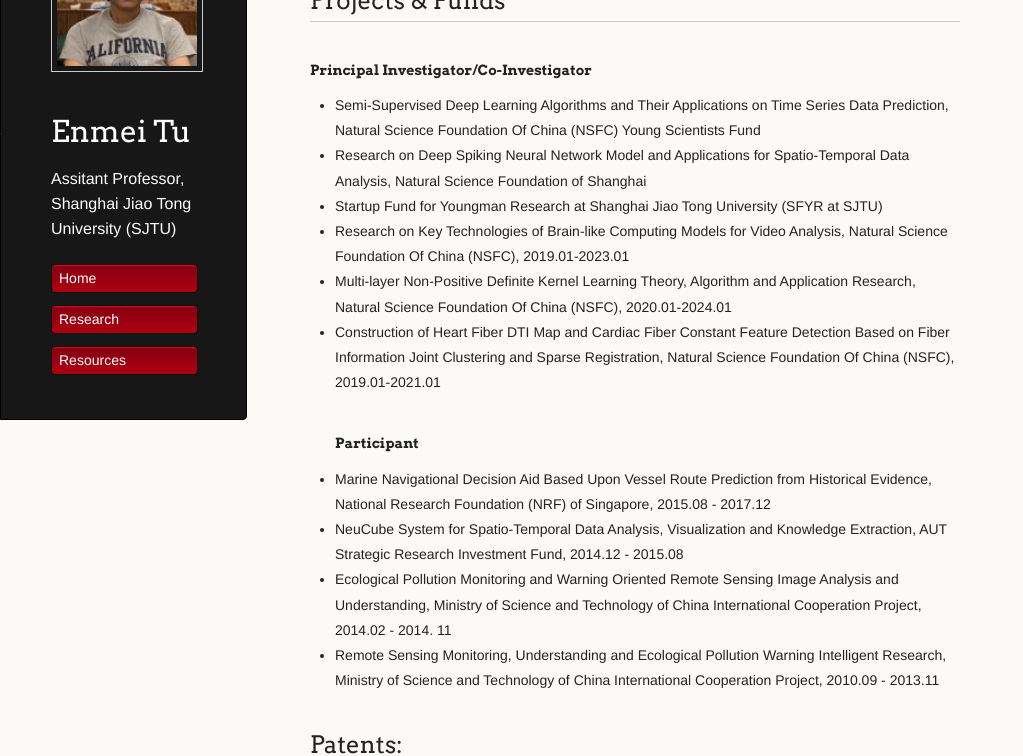
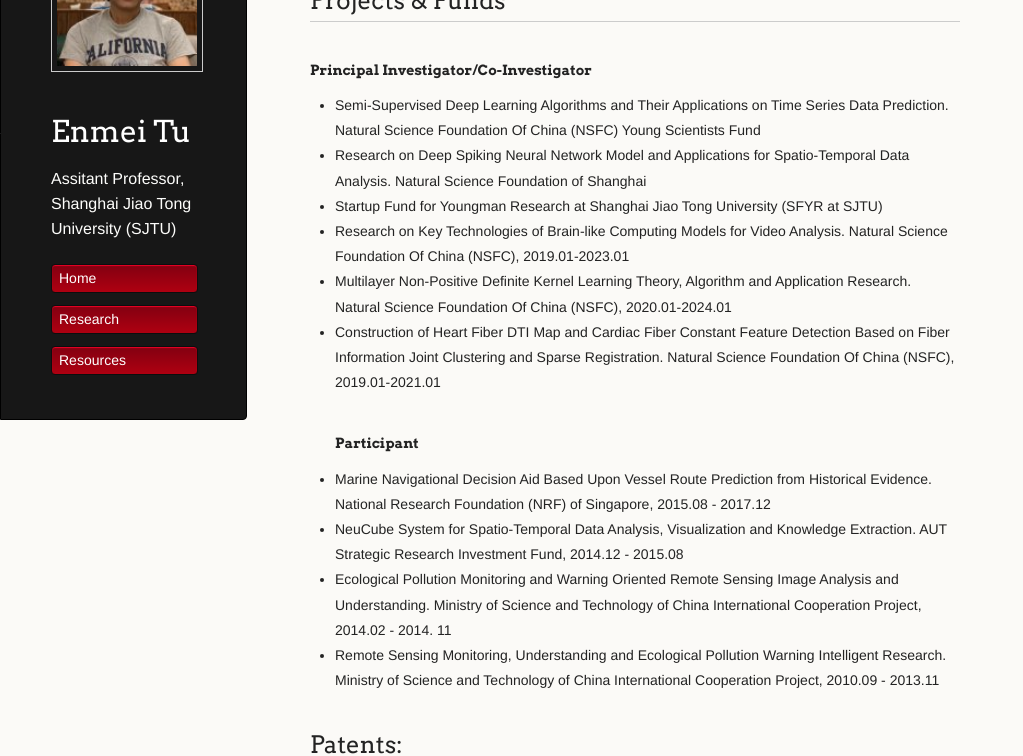
Before and after one commit to hellotem/enmeitu.github.io, a Jekyll site: the page built from research/index.md, in a window 1280 px wide and 1400 px high, scrolled down 724 px. Shown: the part 163-919 px from the top of the window, without its empty margins (0-1023 px from the left). Built offline with Jekyll 4.4.1, drawn with Linux system fonts in a browser that asks for light colours; our own code applies the rules of GitHub Pages for plain Markdown files.

Commit message:
Update index.md

```diff
--- a/research/index.md
+++ b/research/index.md
@@ -10,17 +10,17 @@
 
 ## Projects & Funds
 #### Principal Investigator/Co-Investigator
- * Semi-Supervised Deep Learning Algorithms and Their Applications on Time Series Data Prediction, Natural Science Foundation Of China (NSFC) Young Scientists Fund
- * Research on Deep Spiking Neural Network Model and Applications for Spatio-Temporal Data Analysis, Natural Science Foundation of Shanghai
+ * Semi-Supervised Deep Learning Algorithms and Their Applications on Time Series Data Prediction. Natural Science Foundation Of China (NSFC) Young Scientists Fund
+ * Research on Deep Spiking Neural Network Model and Applications for Spatio-Temporal Data Analysis. Natural Science Foundation of Shanghai
  * Startup Fund for Youngman Research at Shanghai Jiao Tong University (SFYR at SJTU)
- * Research on Key Technologies of Brain-like Computing Models for Video Analysis, Natural Science Foundation Of China (NSFC), 2019.01-2023.01
-* Multi-layer Non-Positive Definite Kernel Learning Theory, Algorithm and Application Research, Natural Science Foundation Of China (NSFC), 2020.01-2024.01
-* Construction of Heart Fiber DTI Map and Cardiac Fiber Constant Feature Detection Based on Fiber Information Joint Clustering and Sparse Registration, Natural Science Foundation Of China (NSFC), 2019.01-2021.01
+ * Research on Key Technologies of Brain-like Computing Models for Video Analysis. Natural Science Foundation Of China (NSFC), 2019.01-2023.01
+* Multilayer Non-Positive Definite Kernel Learning Theory, Algorithm and Application Research. Natural Science Foundation Of China (NSFC), 2020.01-2024.01
+* Construction of Heart Fiber DTI Map and Cardiac Fiber Constant Feature Detection Based on Fiber Information Joint Clustering and Sparse Registration. Natural Science Foundation Of China (NSFC), 2019.01-2021.01
 #### Participant
-* Marine Navigational Decision Aid Based Upon Vessel Route Prediction from Historical Evidence,  National Research Foundation (NRF) of Singapore, 2015.08 - 2017.12
-* NeuCube System for Spatio-Temporal Data Analysis, Visualization and Knowledge Extraction, AUT Strategic Research Investment Fund, 2014.12 - 2015.08
-* Ecological Pollution Monitoring and Warning Oriented Remote Sensing Image Analysis and Understanding, Ministry of Science and Technology of China International Cooperation Project, 2014.02 - 2014. 11
-* Remote Sensing Monitoring, Understanding and Ecological Pollution Warning Intelligent Research, Ministry of Science and Technology of China International Cooperation Project, 2010.09 - 2013.11
+* Marine Navigational Decision Aid Based Upon Vessel Route Prediction from Historical Evidence.  National Research Foundation (NRF) of Singapore, 2015.08 - 2017.12
+* NeuCube System for Spatio-Temporal Data Analysis, Visualization and Knowledge Extraction. AUT Strategic Research Investment Fund, 2014.12 - 2015.08
+* Ecological Pollution Monitoring and Warning Oriented Remote Sensing Image Analysis and Understanding. Ministry of Science and Technology of China International Cooperation Project, 2014.02 - 2014. 11
+* Remote Sensing Monitoring, Understanding and Ecological Pollution Warning Intelligent Research. Ministry of Science and Technology of China International Cooperation Project, 2010.09 - 2013.11
 
 ## Patents:
 *  Graph-based k-means for nonlinear manifold clustering and representative points selection, CN103617609B
```
